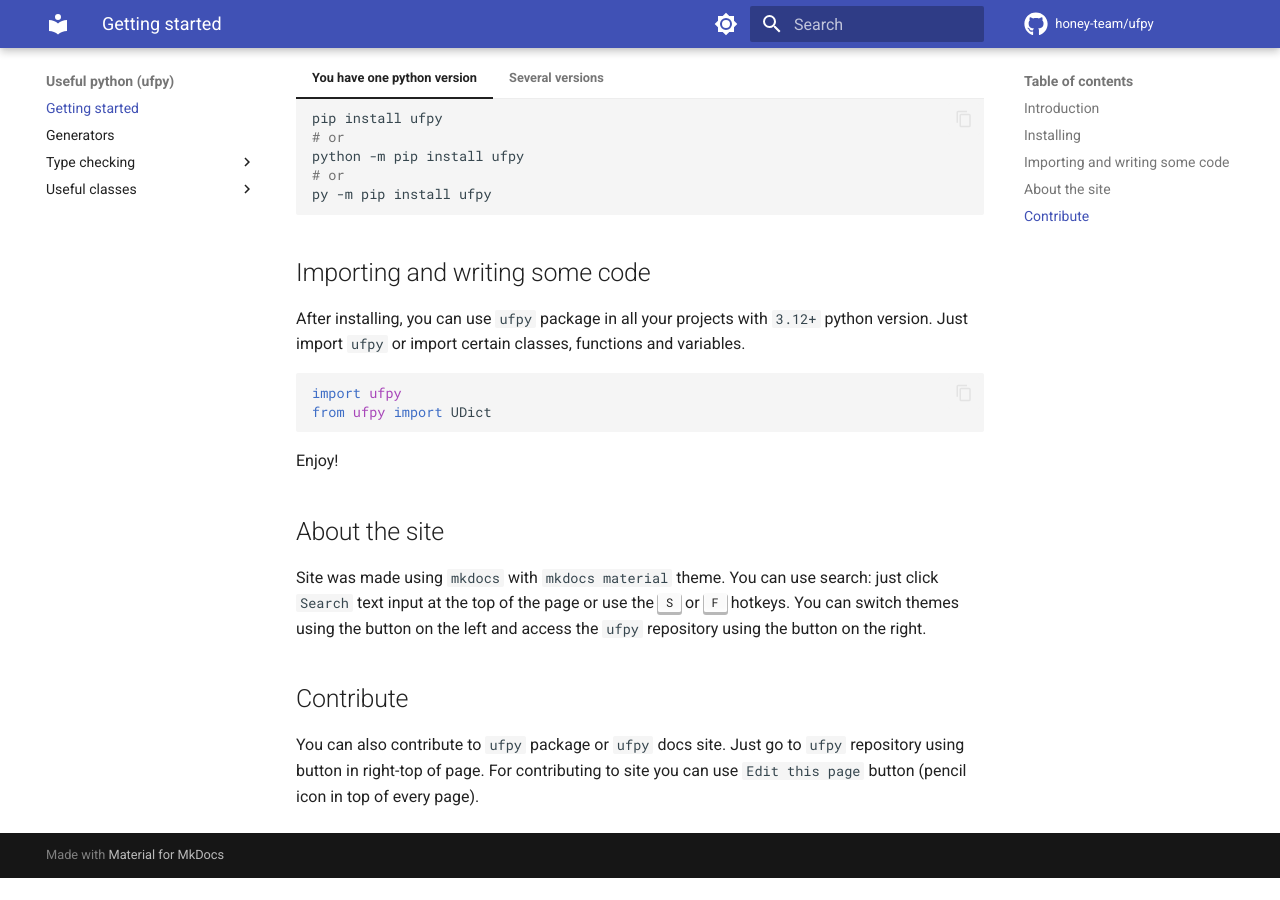
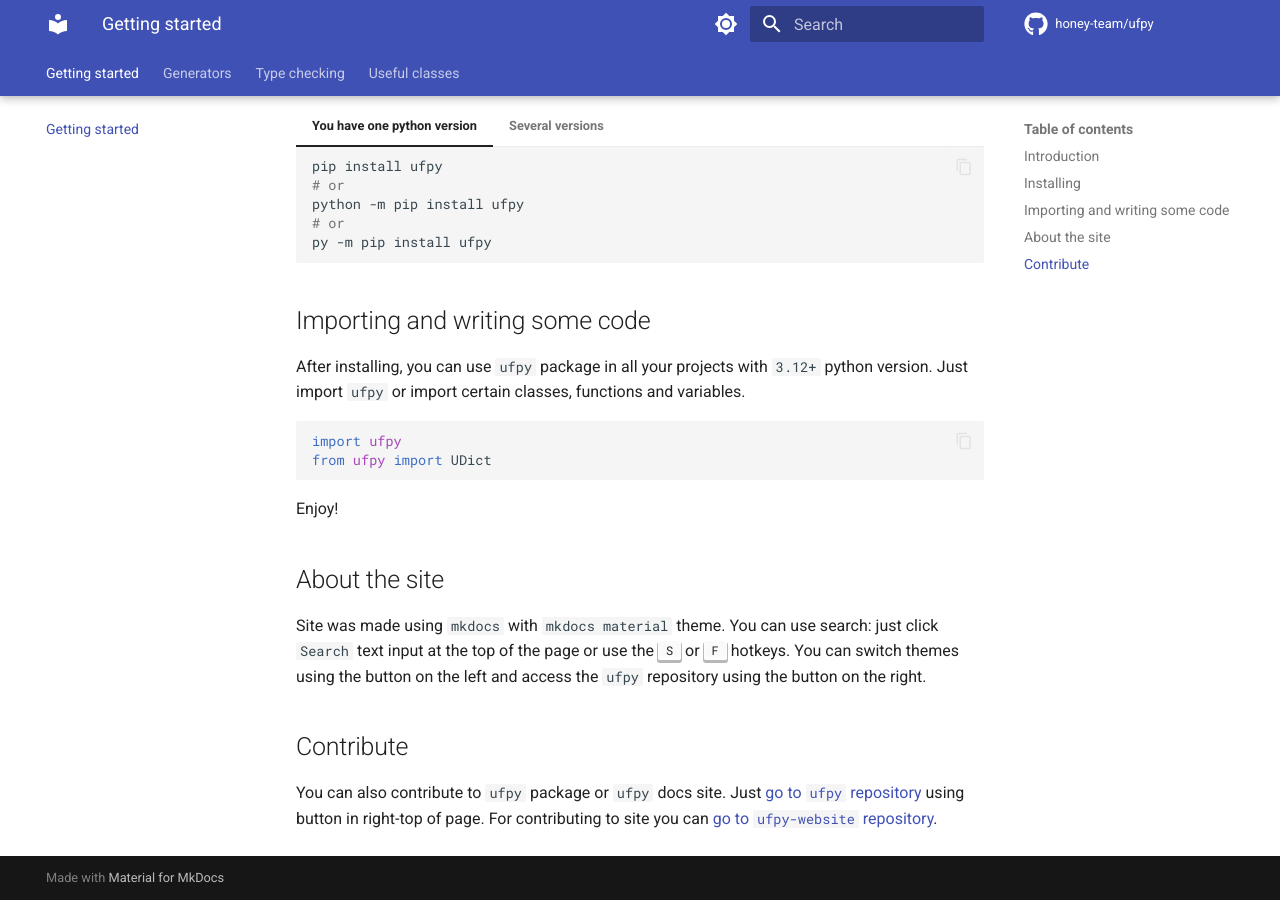
Before and after one commit to honey-team/ufpy-website, an MkDocs documentation site: the page built from docs/index.md, in a window 1280 px wide and 900 px high, scrolled down 713 px. Built offline with MkDocs 1.6.1 and Material for MkDocs 9.7.7, drawn with Linux system fonts in a browser that asks for light colours; comment, search, counter and statistics services are not loaded; before the commit the page ends 1591 px from its top, so only the background shows below that.

Commit message:
setup docs

```diff
--- a/docs/index.md
+++ b/docs/index.md
@@ -63,6 +63,7 @@ button on the left and access the `ufpy` repository using the button on the righ
 
 ## Contribute
 
-You can also contribute to `ufpy` package or `ufpy` docs site. Just go to `ufpy` repository using
-button in right-top of page. For contributing to site you can use `Edit this page` button
-(pencil icon in top of every page).
+You can also contribute to `ufpy` package or `ufpy` docs site. Just
+[go to `ufpy` repository](https://github.com/honey-team/ufpy) using
+button in right-top of page. For contributing to site you can
+[go to `ufpy-website` repository](https://github.com/honey-team/ufpy-website).
--- a/mkdocs.yml
+++ b/mkdocs.yml
@@ -11,6 +11,9 @@ theme:
     - content.tooltips
     - header.autohide
     - search.suggest
+    - navigation.tabs
+    - navigation.tabs.sticky
+    - navigation.indexes
   icon:
     repo: fontawesome/brands/github
     tag:
```
